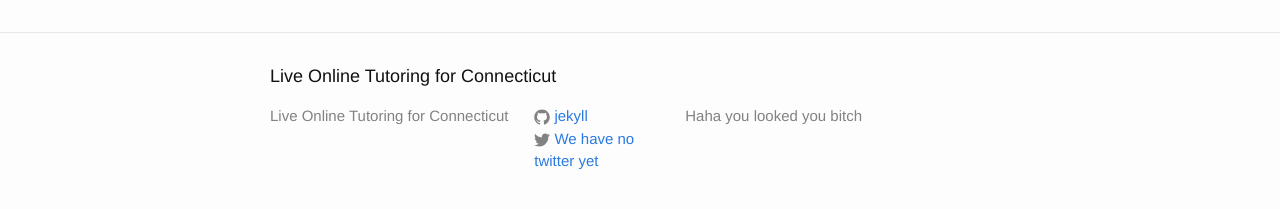
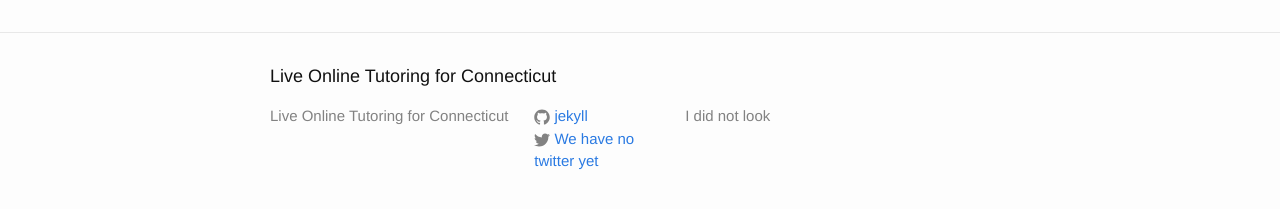
Before and after one commit to pepe454/pepe454.github.io, a Jekyll site: the page built from about.md, in a window 1280 px wide. Shown: the part 216-425 px from the top of the page. Built offline with Jekyll 4.4.1, drawn with Linux system fonts in a browser that asks for light colours.

Commit message:
Update _config.yml

```diff
--- a/_config.yml
+++ b/_config.yml
@@ -9,7 +9,7 @@
 title: Live Online Tutoring for Connecticut
 mail_to: eric@hilhorst.us
 description: > # this means to ignore newlines until "baseurl:"
-  Haha you looked you bitch
+  I did not look
 baseurl: "" # the subpath of your site, e.g. /blog
 url: "http://yourdomain.com" # the base hostname & protocol for your site
 twitter_username: We have no twitter yet
```
